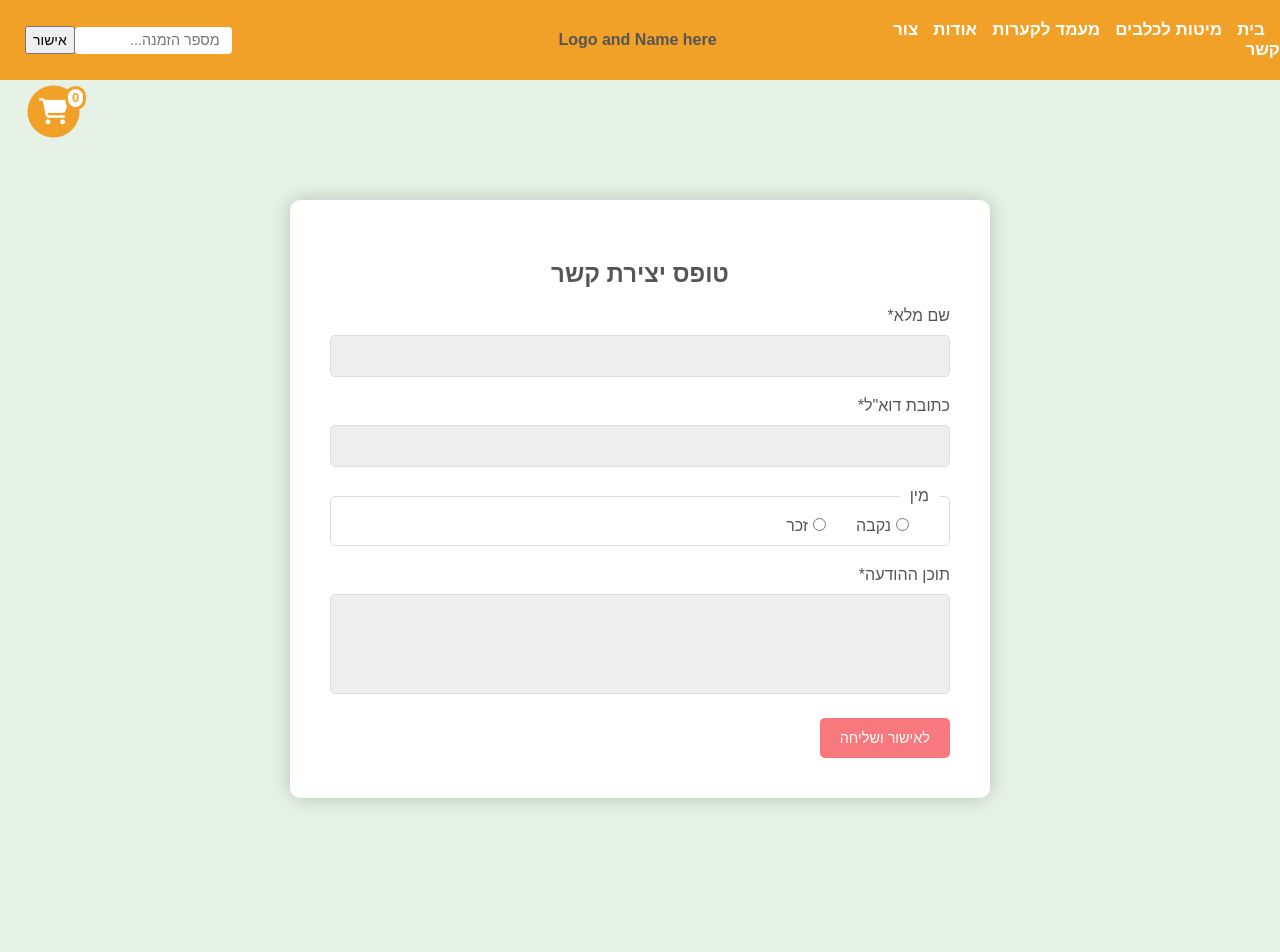
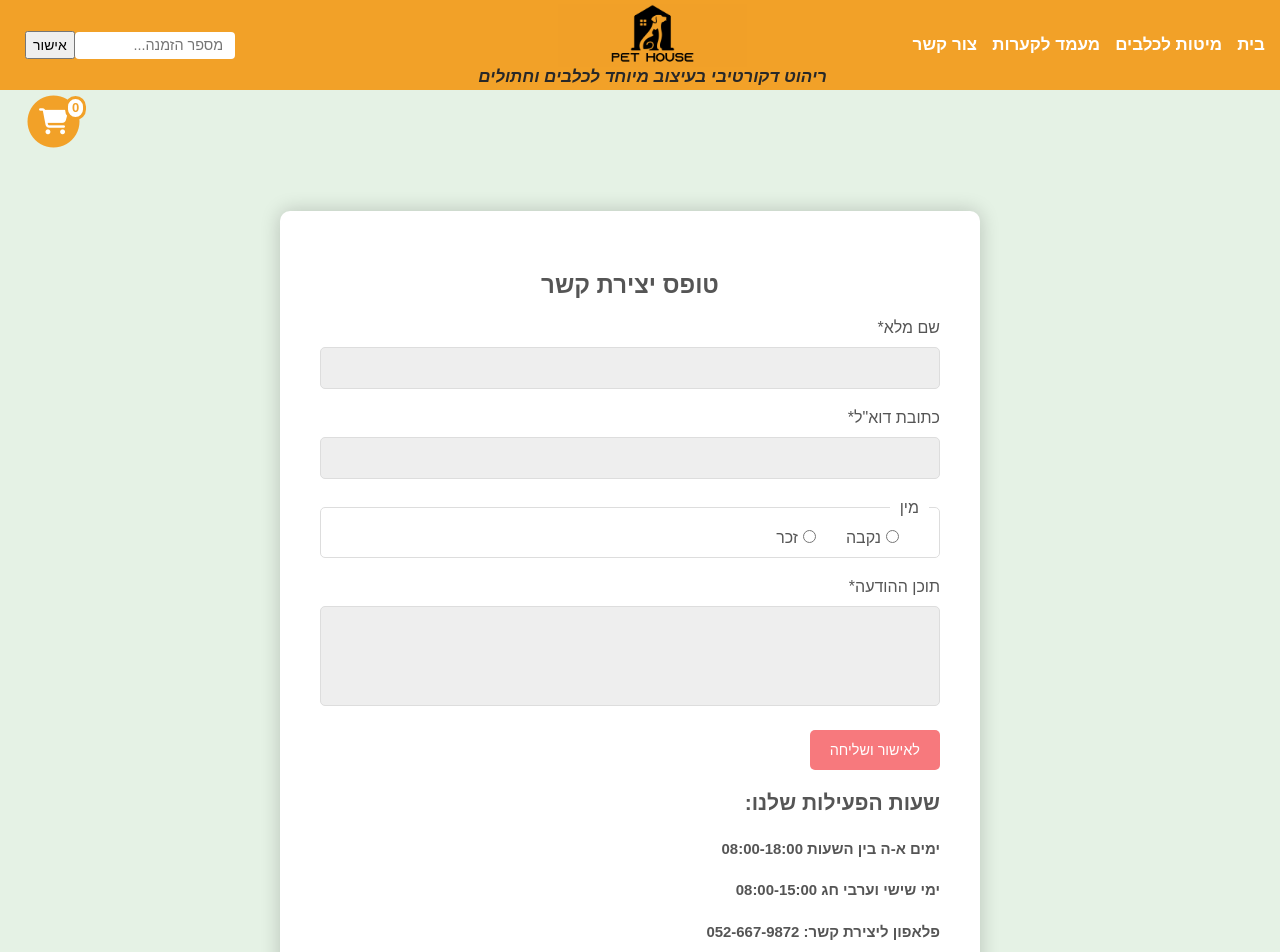
Before and after one commit to nadav8285/petsProducts, a React (Create React App) app: page /contact in a window 1280 px wide. Shown: the top 952 px of the page. Before the commit the page ends 859 px from the top, so only its background shows below. Built offline with nearby package versions, Linux system fonts and the light colour scheme; no server answers; a web font is replaced by a local one.

Commit message:
12112021

```diff
--- a/public/index.html
+++ b/public/index.html
@@ -9,6 +9,7 @@
   <meta name="description" content="Web site created using create-react-app" />
   <link rel="apple-touch-icon" href="%PUBLIC_URL%/logo192.png" />
   <script src="https://use.fontawesome.com/b6dd3d3471.js"></script>
+  <script src='https://kit.fontawesome.com/a076d05399.js' crossorigin='anonymous'></script>
 
   <!--
       manifest.json provides metadata used when your web app is installed on a
--- a/src/Cart/CartPage/index.js
+++ b/src/Cart/CartPage/index.js
@@ -39,7 +39,7 @@ export default function CartPage() {
     return (
 
         <>
-            <h1 style={{ textAlign: 'center', color: '#415894' }}>סל הקניות</h1>
+            <h1 style={{ textAlign: 'center', color: '#415894' }}>סל הקניות ({cartInfo.cart.length})</h1>
             <div style={{ display: 'flex', direction: 'rtl' }}>
 
                 <div style={{ width: '80%' }}>
@@ -99,7 +99,7 @@ export default function CartPage() {
                             <h4 style={{ marginRight: '25px' }}>סה"כ מוצרים: {cartInfo.cart.length}</h4>
                         </div>
                         <div>
-                            <DeliveryOrTakeaway delivery={{ setDelivery }} />
+                            <DeliveryOrTakeaway delivery={{ setDelivery }} totalPriceProps={totalPrice} />
 
                         </div>
                         <div style={{ display: 'flex', flexDirection: 'column', marginTop: '20px' }}>
--- a/src/Cart/DeliveryOrTakeaway/index.js
+++ b/src/Cart/DeliveryOrTakeaway/index.js
@@ -1,20 +1,20 @@
 
-export default function DeliveryOrTakeaway({ delivery }) {
+export default function DeliveryOrTakeaway({ delivery, totalPriceProps }) {
 
 
 
     return (
         <>
-
+            {console.log(totalPriceProps)}
             <form>
                 <div style={{ display: 'flex', flexDirection: 'column', marginRight: '25px' }}>
                     <i style={{ fontWeight: 'bold', marginBottom: '7px' }}>פרטי מסירה:</i>
                     <label>
-                        <input type='radio' onChange={() => delivery.setDelivery(50)} value='true' name="delivery" />
+                        <input type='radio' disabled={totalPriceProps ? false : true} onChange={() => delivery.setDelivery(50)} value='true' name="delivery" />
                         שליח עד הבית (50₪)
                     </label>
                     <lable>
-                        <input type='radio' onChange={() => delivery.setDelivery(0)} value='false' name="delivery" />
+                        <input type='radio' disabled={totalPriceProps ? false : true} onChange={() => delivery.setDelivery(0)} value='false' name="delivery" />
                         איסוף עצמי (0₪)
                     </lable>
                 </div>
--- a/src/Contact/index.js
+++ b/src/Contact/index.js
@@ -10,7 +10,6 @@ const GlobalStyle = createGlobalStyle`
   body {
 
     font-family: Arial, Helvetica, sans-serif;
-    height: 100%;
     margin: 0;
     color: #555;
   }
@@ -32,8 +31,8 @@ const StyledFormWrapper = styled.div`
   display: flex;
   justify-content: center;
   align-items: center;
-  height: 90vh;
-  padding: 0 20px;
+  height: 120vh;
+  padding: 0 20px 40px 0;
 `;
 
 const StyledForm = styled.form`
@@ -200,9 +199,17 @@ function Contact() {
             </StyledError>
           )}
           <StyledButton type="submit">לאישור ושליחה</StyledButton>
+          <div style={{ fontSize: '18px' }}>
+            <h3>שעות הפעילות שלנו:</h3>
+            <h5>ימים א-ה בין השעות 08:00-18:00</h5>
+            <h5 >ימי שישי וערבי חג 08:00-15:00</h5>
+            <h5 >פלאפון ליצירת קשר: 052-667-9872</h5>
+            <h5 >דוא"ל: pethouse@gmail.com</h5>
+          </div>
         </StyledForm>
       </StyledFormWrapper>
     </>
+
   );
 }
 
--- a/src/Header/header.css
+++ b/src/Header/header.css
@@ -1,11 +1,13 @@
 .navmenu{
     background-color: #f2a128;
+    position: fixed;
     display: flex;
     direction: rtl;
     width: 100%;
-    height: 80px;
+    height: 90px;
     font-family: Arial, Helvetica, sans-serif;
     font-weight: bold;
+
 }
 .navmenu .middleLogo{
 
@@ -13,7 +15,8 @@
     display: flex;
     justify-content: center;
     align-items: center;
-    margin-right: 30px;
+    /* margin-right: 30px; */
+    /* background-color: rebeccapurple; */
 }
 .navmenu .rightSide{
     flex: 50%;
@@ -65,7 +68,7 @@
     display: flex;
 }
 
-@media only screen and (max-width: 850px){
+ @media only screen and (max-width: 100px){
     .navmenu .rightSide .links .nav{
         font-size: 15px;
     }
@@ -109,6 +112,34 @@
 
 
 
+@media screen and (min-width: 1000px)
+{
+
+    .logoPic{
+
+        height: 70%;
+        width: 45%;
+    }
+}
+@media screen and (max-width: 1000px)
+{
+    .belowLogo{
+        display: none;
+
+    }
+    .logoPic{
+        font-size: 15px;
+        /* font-size: 500px;     */
+        height: 70px;
+    }
+}
+/* @media screen and (max-width: 870px)
+{
+    .belowLogo{
+        font-size: 13px;
+        font-weight: bolder;
+    }
+} */
 
 
 
@@ -126,8 +157,9 @@
 .stickyCart{
     position: -webkit-sticky;
     position: sticky;
-    margin-top: 5px;
-    top: 15px;
+    top: 95px;
+    margin-top: 95px;
+
     margin-left: 15px;
     background: rgba(0, 128, 0, 0);
     border: none;
@@ -141,6 +173,7 @@
 
 .fa-stack[data-count]:after{
   position:absolute;
+
   right:0%;
   top:0%;
   content: attr(data-count);
--- a/src/Header/index.js
+++ b/src/Header/index.js
@@ -4,6 +4,7 @@ import { CartContext } from '../Cart'
 import { useContext } from 'react'
 import { useState } from 'react'
 import { OrderIdProvider } from '../SearchField'
+import Logo from '../Pictures/logo.png'
 
 export default function Header() {
     const cartInfo = useContext(CartContext)
@@ -32,7 +33,6 @@ export default function Header() {
                         <NavLink className="nav" to='/home'>בית</NavLink>
                         <NavLink className="nav" to='/woodenbed'>מיטות לכלבים</NavLink>
                         <NavLink className="nav" to='/woodenstand'>מעמד לקערות</NavLink>
-                        <NavLink className="nav" to={''}>אודות</NavLink>
                         <NavLink className="nav" to='/contact'>צור קשר</NavLink>
                     </div>
                     <button onClick={() => setLinksChange(!linksChange)}>
@@ -41,8 +41,12 @@ export default function Header() {
                         <div className="menuButton"></div>
                     </button>
                 </div>
-                <div className="middleLogo">
-                    Logo and Name here
+                <div className="middleLogo" style={{ flexDirection: 'column', color: 'black' }} >
+                    <img className='logoPic' src={Logo} alt='s' />
+
+                    <div className='belowLogo' style={{ fontSize: '17px', color: '#282828' }}>
+                        <i >ריהוט דקורטיבי בעיצוב מיוחד לכלבים וחתולים</i>
+                    </div>
                 </div>
 
                 <div className="leftSide" >
--- a/src/OrderPayment/index.js
+++ b/src/OrderPayment/index.js
@@ -1,23 +1,9 @@
 import axios from "axios"
 import { useContext, useEffect, useState } from "react"
-import styled, { createGlobalStyle, css } from 'styled-components';
+import styled, { css } from 'styled-components';
 import { CartContext } from "../Cart"
-import { useHistory, useLocation } from "react-router";
-const GlobalStyle = createGlobalStyle`
-  html {
-    height: 100%
+import { useHistory } from "react-router";
 
-  }
-
-  body {
-
-    font-family: Arial, Helvetica, sans-serif;
-    background: white;
-    height: 100%;
-    margin: 0;
-    color: #555;
-  }
-`;
 
 const sharedStyles = css`
 
@@ -78,7 +64,6 @@ export default function OrderPayment({ priceAfterAll, delivery }) {
     const [cartProductIds, setCartProductIds] = useState([])
     const [state, setState] = useState();
     const homeHistory = useHistory()
-    const navLocation = useLocation()
     function tryNow() {
 
         const mapIt = cart.cart.map((x) => x._id)
@@ -121,8 +106,7 @@ export default function OrderPayment({ priceAfterAll, delivery }) {
     };
     return (<>
         <div>
-            {console.log(priceAfterAll, delivery)}
-            {/* <GlobalStyle /> */}
+
             <StyledFormWrapper>
                 <StyledForm onSubmit={handleForm}>
                     <h2 style={{ textAlign: 'center' }}>פרטי הזמנה</h2>
--- a/src/Switches/index.js
+++ b/src/Switches/index.js
@@ -7,7 +7,6 @@ import StandProduct from "../Woodenstands/StandProduct";
 import CartPage from "../Cart/CartPage";
 import Home from "../Home";
 import Contact from "../Contact";
-import OrderPayment from "../OrderPayment";
 
 export default function Switches() {
 
--- a/src/Woodenbeds/index.js
+++ b/src/Woodenbeds/index.js
@@ -27,14 +27,14 @@ export default function Woodenbeds() {
     return (<>
         <div style={{ direction: 'rtl', marginRight: '25px' }}>
             <div style={{ width: '60%', fontSize: '18px', fontFamily: "Alef Hebrew" }}>
-                <h1>מיטות מעץ לכלבים וחתולים</h1>
+                <h1>מיטות מעץ מלא מסוג אורן לכלבים וחתולים</h1>
                 <h2>למה בעצם מיטה מעץ?</h2>
                 <p>קיימים יתרונות רבים לרכישת מיטה לכלבים וחתולים מעץ- אין יותר שיערות בתחתית המזרן,
                     דוחה מים, קל לניקוי,
                     המיטה משמשת כרהיט יפהיפה המוסיף רבות לעיצוב הבית,
                     וכי איכפת לנו מהכלבים\חתולים שלנו, ומגיע להם מיטה בדיוק כמו לנו!
                 </p>
-                <i>לפניכם מגוון רחב של מיטות מעץ לכלבים וחתולים. בחרו את המיטה והגודל המתאימים ביותר עבורכם! אם אתם לא בטוחים לגבי המידות המתאימות, אל תהססו לפנות אלינו ונשמח לעזור לכם לבחור את המיטה המתאימה ביותר.</i>
+                <i>לפניכם מגוון רחב של מיטות מעץ לכלבים וחתולים. בחרו את המיטה והגודל המתאימים ביותר עבור חיית המחמד שלכם! אם אתם לא בטוחים לגבי המידות המתאימות, אל תהססו לפנות אלינו ונשמח לעזור לכם לבחור את המיטה המתאימה ביותר.</i>
             </div>
         </div>
         <div className='moreupperbox'>
```
Also changed, not shown: src/OrderSearch/index.js (+7 -3 lines), src/Woodenstands/index.js (+11 -2 lines), src/Pictures/6.png (added), src/Pictures/logo.png (added).
